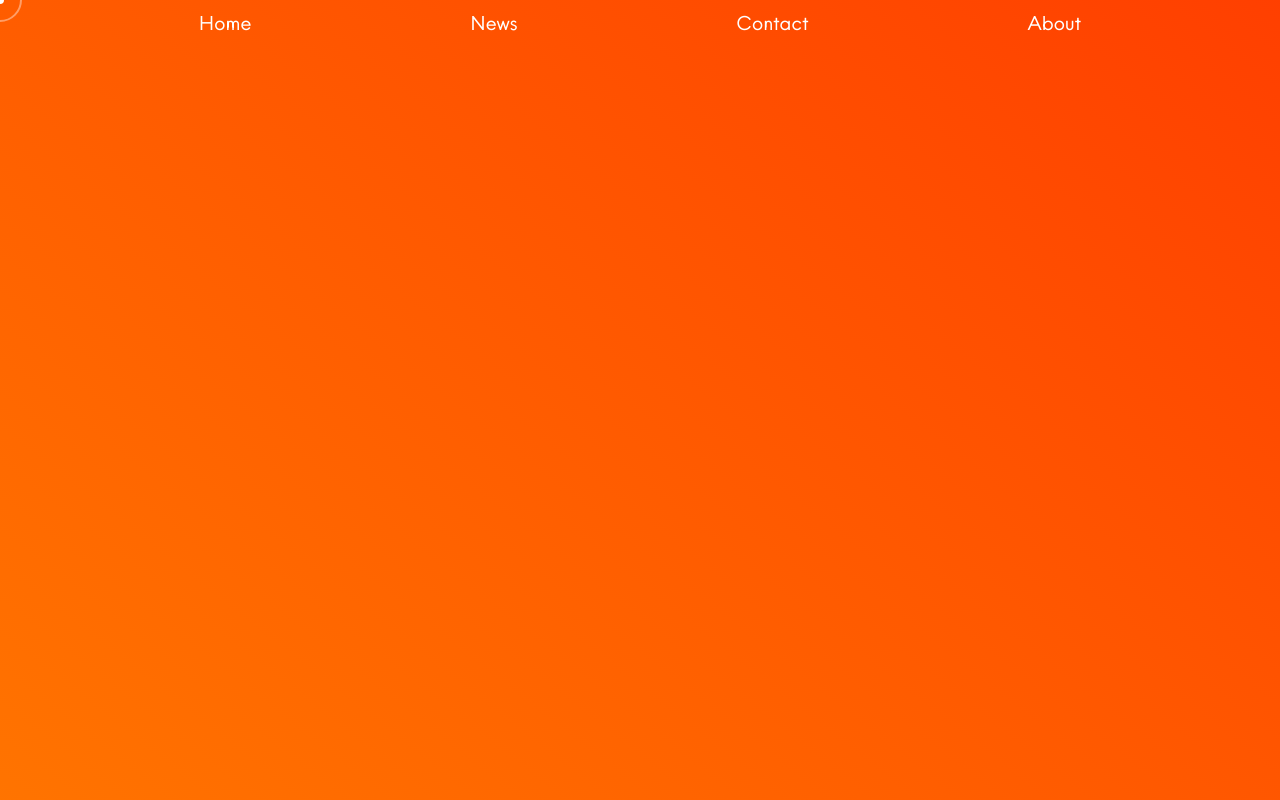
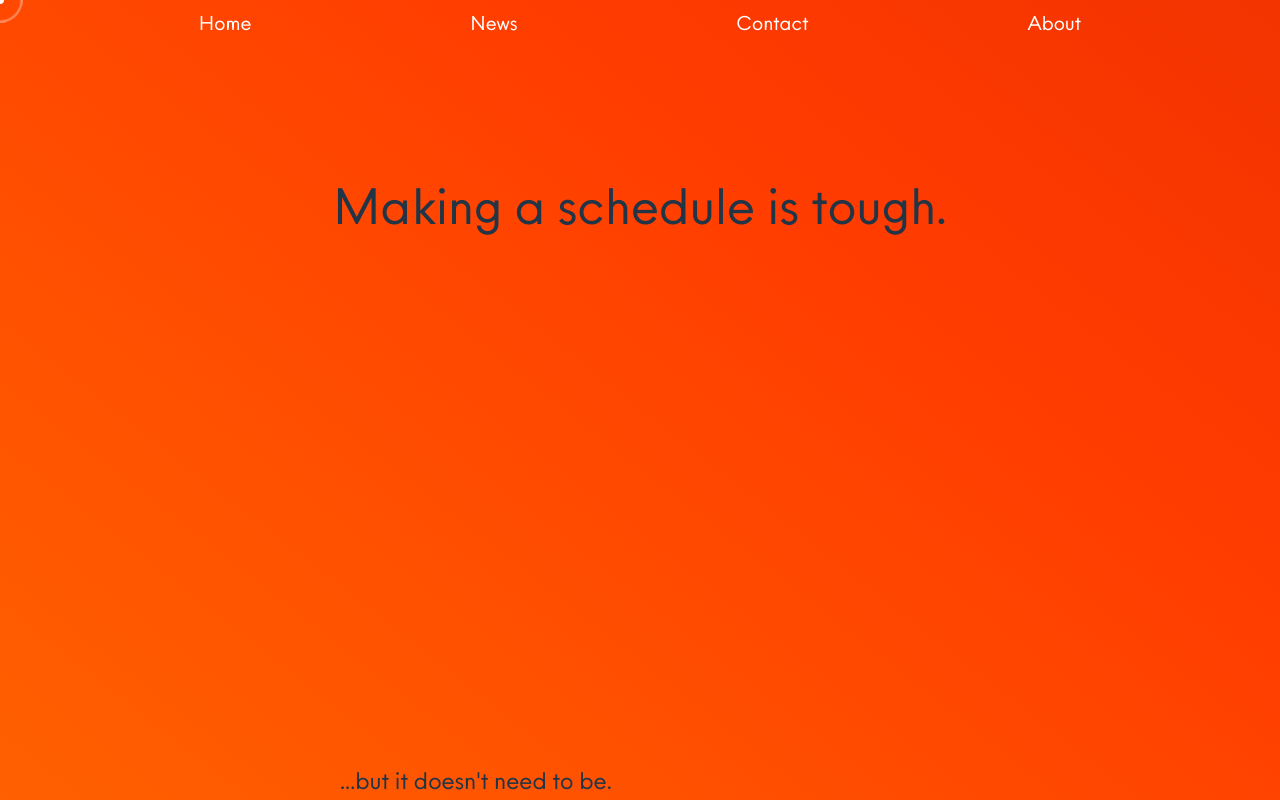
Before and after one commit to Slackow/ClassBuilder3D, a React (Vite) app in the folder frontend/: page /about in a window 1280 px wide. Built offline with nearby package versions, Linux system fonts and the light colour scheme.

Commit message:
Added about section

```diff
--- /dev/null
+++ b/frontend/src/About.css
@@ -0,0 +1,94 @@
+/* Full-page container for the About section positioned below the topnav */
+.about-container {
+  position: fixed;
+  top: 50px; /* Offset to be below the topnav */
+  left: 0;
+  width: 100vw;
+  height: calc(100vh - 50px); /* Use the remaining viewport height */
+  overflow-y: scroll;
+  scroll-snap-type: y mandatory;
+  -webkit-overflow-scrolling: touch;
+  background: transparent; /* Make the entire About page transparent */
+}
+
+/* Hide scrollbar for WebKit */
+.about-container::-webkit-scrollbar {
+  display: none;
+}
+
+/* Hide scrollbar in Firefox and IE/Edge */
+.about-container {
+  -ms-overflow-style: none; /* IE and Edge */
+  scrollbar-width: none; /* Firefox */
+}
+
+/* Fade-in animation */
+.fade-in {
+  animation: fadeInAnimation 1.5s ease-in forwards;
+  opacity: 0; /* Start invisible */
+}
+
+@keyframes fadeInAnimation {
+  to {
+    opacity: 1;
+  }
+}
+
+/* Header styles */
+.about-header {
+  scroll-snap-align: start;
+  text-align: center;
+  margin-bottom: 200px;
+  padding: 20px;
+  background: transparent; /* Ensure individual sections remain transparent */
+}
+
+/* Each full-screen section */
+.about-section {
+  height: 100vh;
+  display: flex;
+  align-items: center;
+  justify-content: center;
+  scroll-snap-align: start;
+  background-attachment: fixed; /* Parallax effect if using background images */
+  background-size: cover;
+  background-position: center;
+  padding: 0 20px;
+  background: transparent; /* Ensure individual sections remain transparent */
+}
+
+/* Background/color variations for demonstration */
+.about-section.left {
+  background: transparent; /* Ensure individual sections remain transparent */
+}
+
+.about-section.right {
+  background: transparent; /* Ensure individual sections remain transparent */
+}
+
+/* Container for text inside each section */
+.section-content {
+  max-width: 600px;
+}
+
+/* Text alignment */
+.about-section.left .section-content {
+  text-align: left;
+}
+
+.about-section.right .section-content {
+  text-align: right;
+}
+
+/* Title styling */
+.section-content h2 {
+  font-family: 'PastaRegular', sans-serif;
+  font-weight: bold;
+  margin-bottom: 10px;
+}
+
+/* Description styling */
+.section-content p {
+  font-family: 'PastaRegular', sans-serif;
+  line-height: 1.6;
+}
--- /dev/null
+++ b/frontend/src/About.jsx
@@ -0,0 +1,38 @@
+import './About.css';
+
+function About() {
+  return (
+    <div className="about-container fade-in">
+      <header className="about-header">
+        <h1>Making a schedule is tough.</h1>
+      </header>
+      <section className="about-section left">
+        <div className="section-content">
+          <h2>...but it doesn't need to be.</h2>
+          <p>
+            With ClassBuilder3D, designing your class schedule becomes intuitive and efficient.
+            Enjoy a guided process that adapts to your academic needs.
+          </p>
+        </div>
+      </section>
+      <section className="about-section right">
+        <div className="section-content">
+          <h2>Smart & Adaptive</h2>
+          <p>
+            Our platform ensures no overlapping classes while suggesting the optimal pathway to graduation.
+          </p>
+        </div>
+      </section>
+      <section className="about-section left">
+        <div className="section-content">
+          <h2>Insights at a Glance</h2>
+          <p>
+            Integrated tools like RateMyProfessor help you make informed decisions—all in one place.
+          </p>
+        </div>
+      </section>
+    </div>
+  );
+}
+
+export default About;
--- a/frontend/src/App.jsx
+++ b/frontend/src/App.jsx
@@ -1,5 +1,6 @@
 import Duck3D from './Duck3D';
 import Contacts from './Contacts';
+import About from './About';
 import { BrowserRouter as Router, Routes, Route, Link } from 'react-router-dom';
 import Cursor from './cursor';
 import './App.css';
@@ -63,6 +64,7 @@ function App() {
         <Routes>
           <Route path="/" element={<Home />} />
           <Route path="/contact" element={<Contacts />} />
+          <Route path="/about" element={<About />} />
           {/* You can add additional routes for news, about, etc. */}
         </Routes>
       </div>
```
